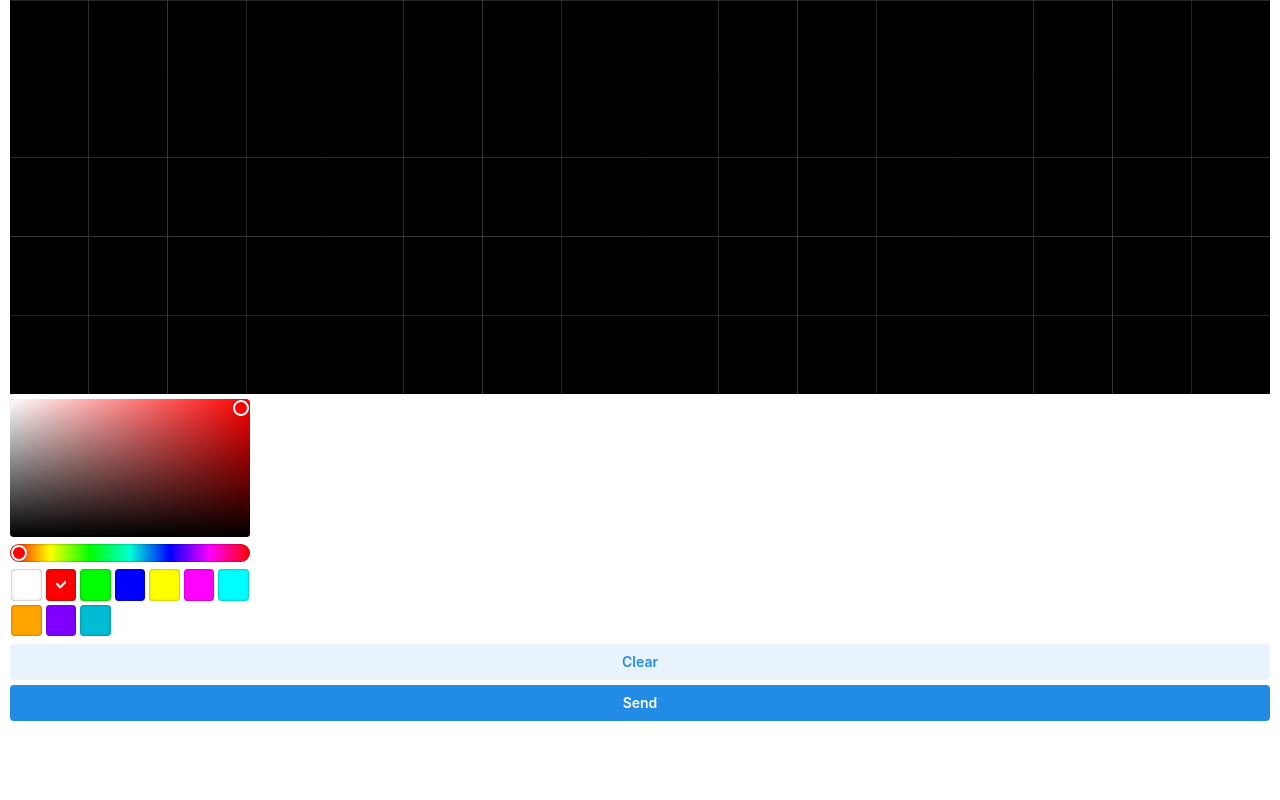
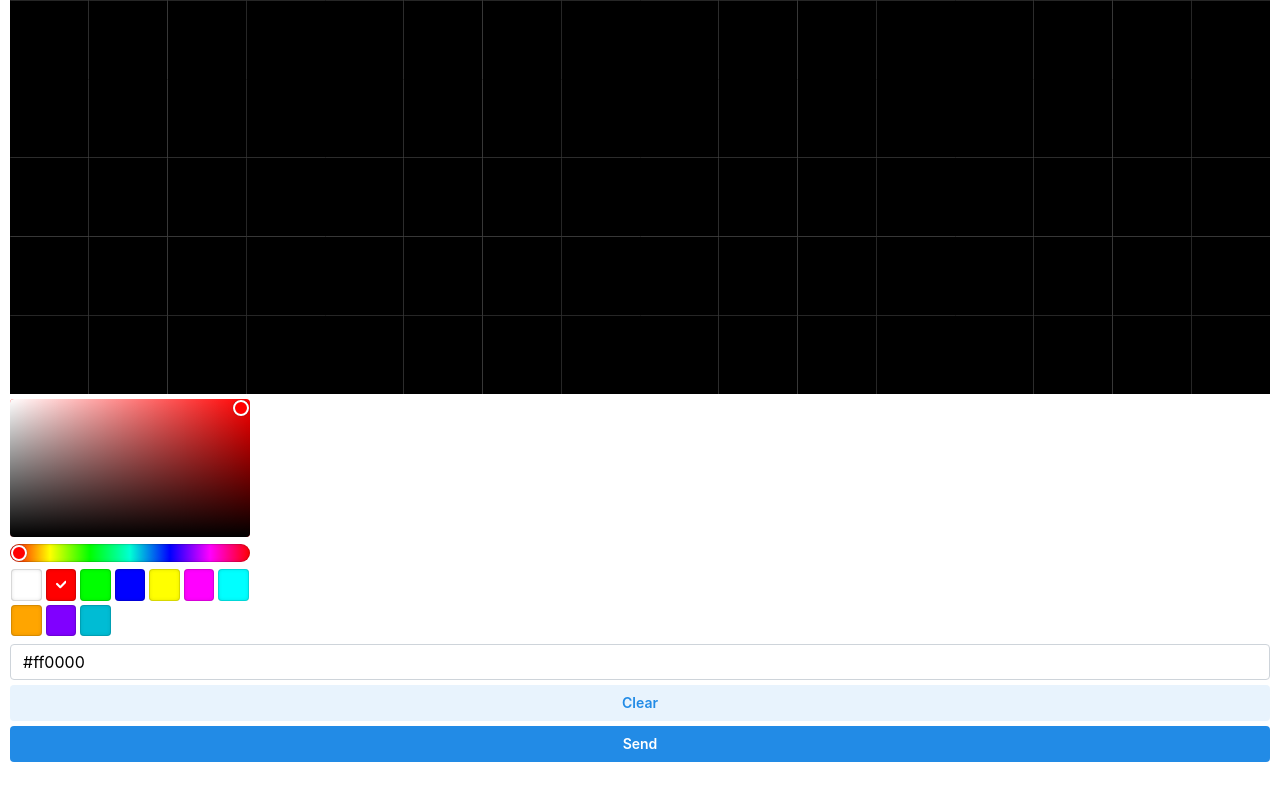
Before and after one commit to kolik29/led-backpack, a React (Vite) app in the folder web/: page / in a window 1280 px wide. Shown: the part 915-1715 px from the top of the page. Before the commit the page ends 1682 px from the top, so only its background shows below. Built offline with nearby package versions, Linux system fonts and the light colour scheme.

Commit message:
add color text input

```diff
--- a/web/src/components/Editor/index.tsx
+++ b/web/src/components/Editor/index.tsx
@@ -1,7 +1,7 @@
 import { useEffect, useLayoutEffect, useRef, useState } from 'react';
 import Frame from '../../types/Frame';
 import { drawFrame, emptyFrame } from '../../helpers/Frame';
-import { ActionIcon, Button, ColorPicker, Tooltip } from '@mantine/core';
+import { ActionIcon, Button, ColorPicker, TextInput, Tooltip } from '@mantine/core';
 import { IconPencil, IconEraser } from '@tabler/icons-react';
 import styles from './index.module.sass';
 import { sendFrame } from '../../Api/Requests';
@@ -173,6 +173,7 @@ const Editor = () => {
         onChange={setColor}
         swatches={QUICK_COLORS}
       />
+      <TextInput value={color} onChange={e => setColor(e.target.value)}></TextInput>
 
       <div className={styles.actions}>
         <Button variant="light" onClick={clear}>Clear</Button>
```
